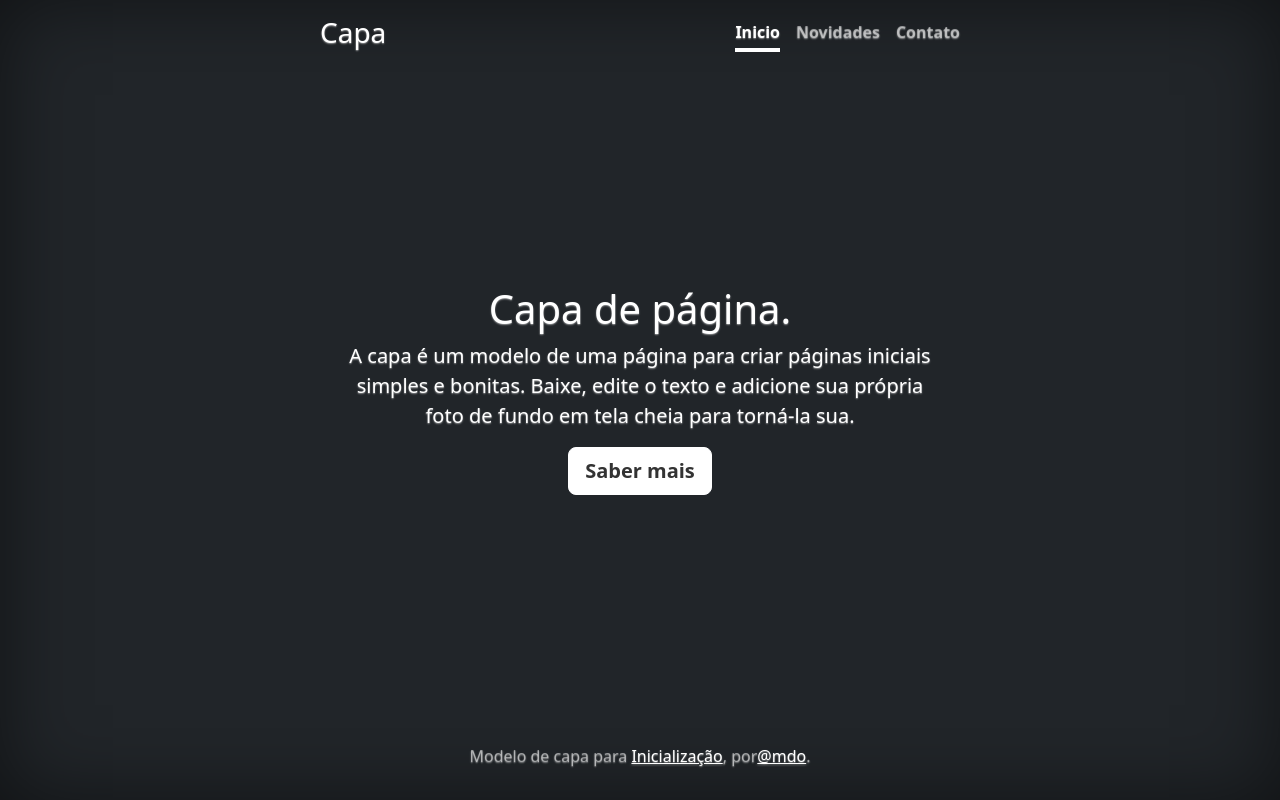
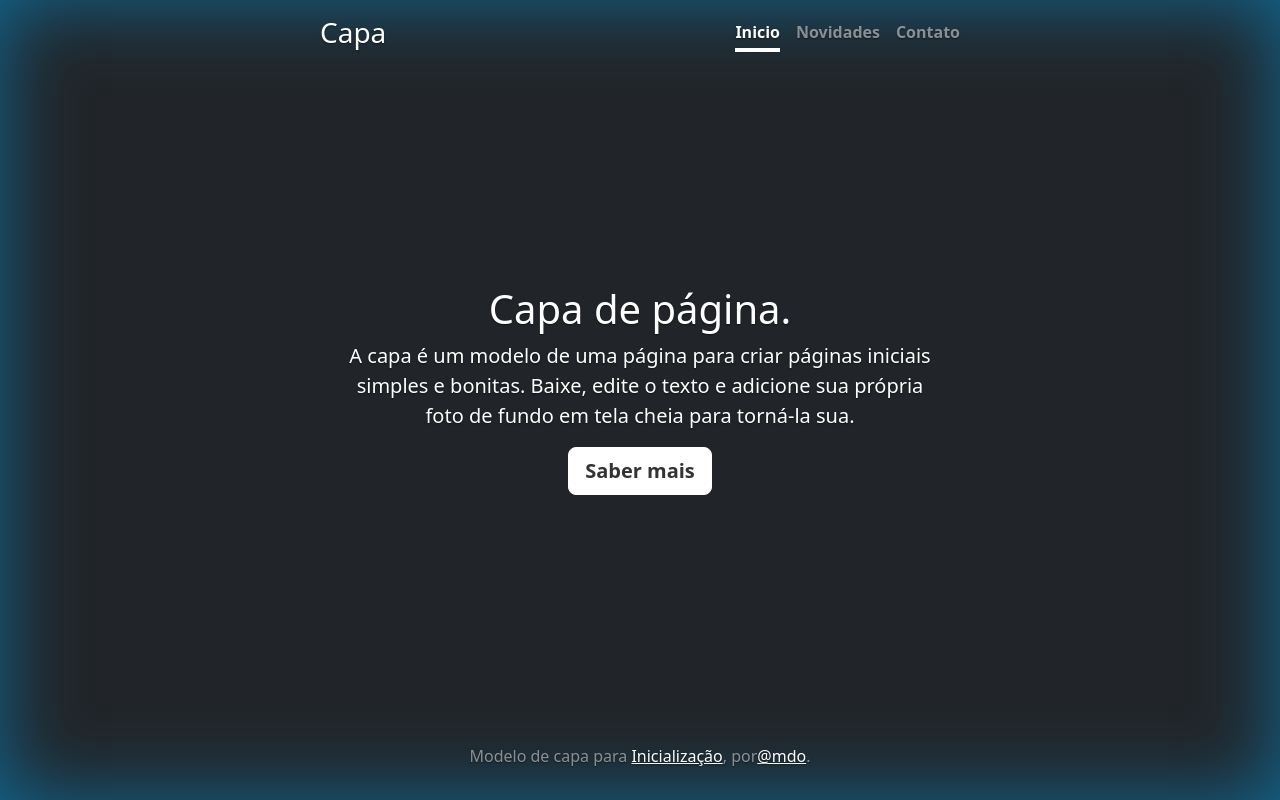
Before and after one commit to Braboalenda04/portfolio-pessoal, a PHP site: page / in a window 1280 px wide. Run offline with PHP 8.4, Linux system fonts and the light colour scheme; some libraries are stand-ins or nearby versions.

Commit message:
mudei a cor da pagina

```diff
--- a/cover.css
+++ b/cover.css
@@ -17,8 +17,9 @@
  */
 
 body {
-  text-shadow: 0 .05rem .1rem rgba(255, 255, 255, 0.5);
-  box-shadow: inset 0 0 5rem rgba(0, 0, 0, .5);
+  text-shadow: 0 .05rem .1rem rgba(0, 0, 0, .5);
+  box-shadow: inset 0 0 5rem rgba(0, 174, 255, 0.5);
+
 }
 
 .cover-container {
```
